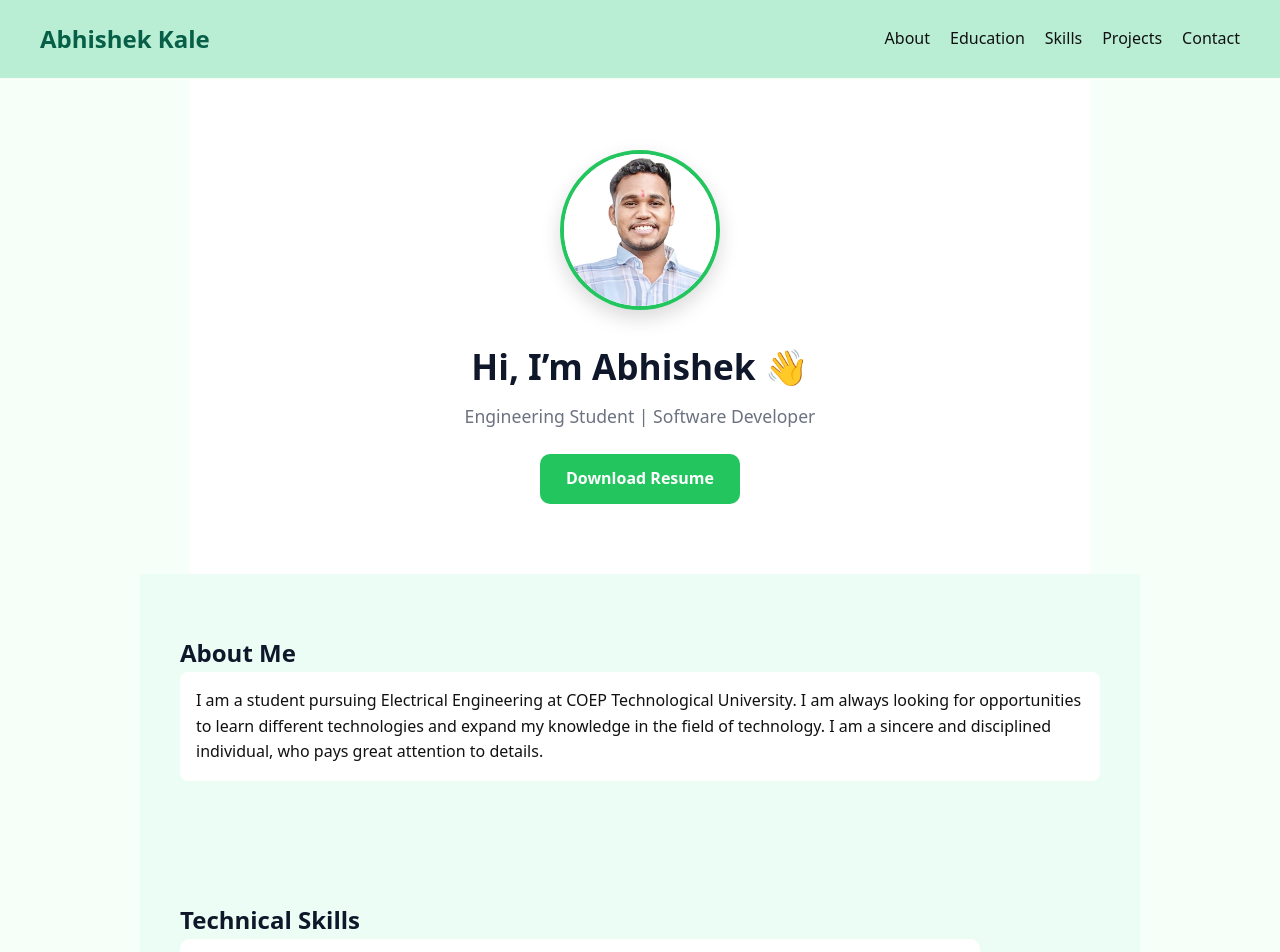
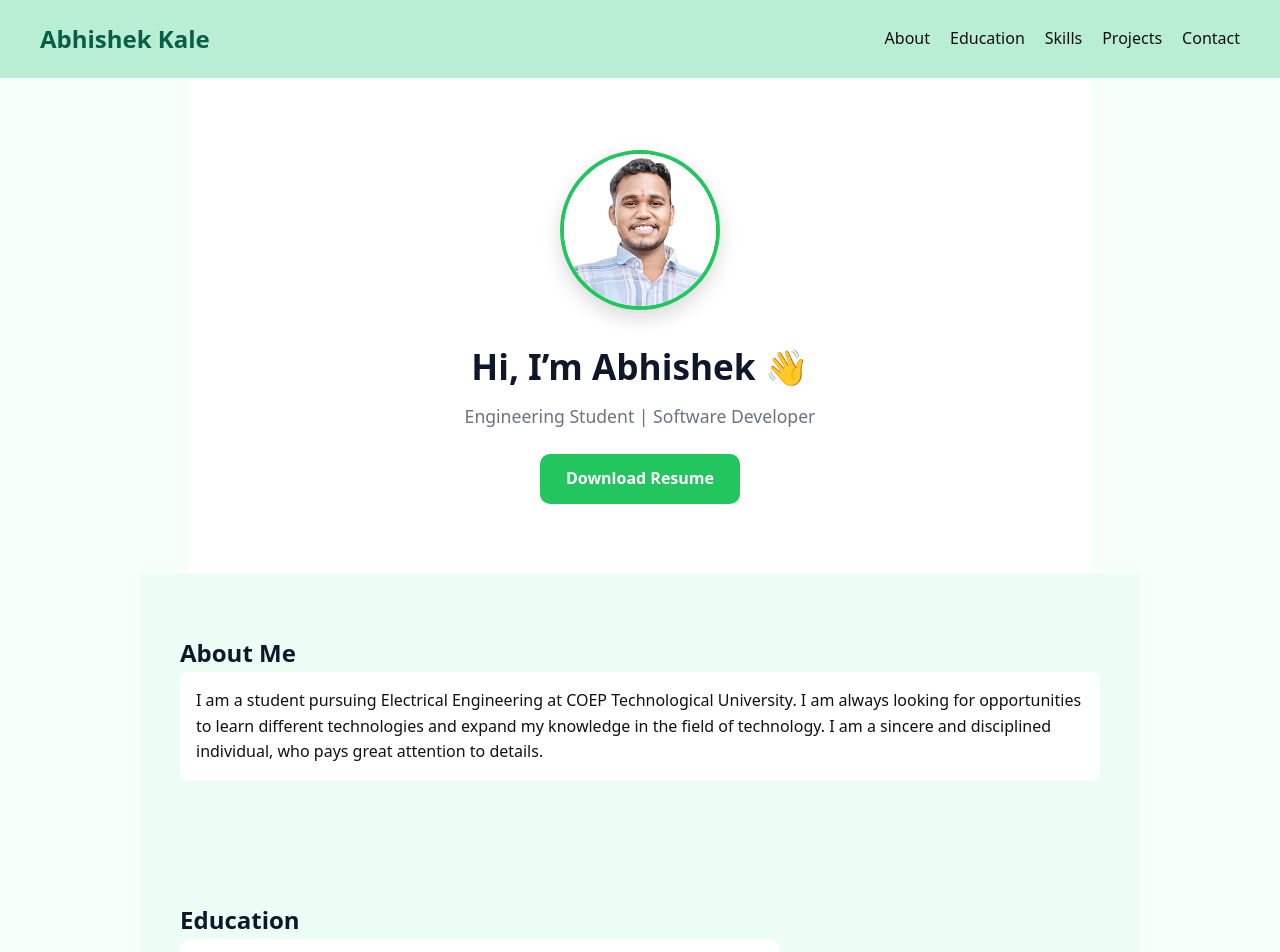
Before and after one commit to Abhishek10946/portfolio, a React (Vite) app: page / in a window 1280 px wide. Shown: the top 952 px of the page. Built offline with nearby package versions, Linux system fonts and the light colour scheme.

Commit message:
Update App.jsx

```diff
--- a/src/App.jsx
+++ b/src/App.jsx
@@ -19,10 +19,10 @@ export default function App() {
 
       <Hero />
       <About />
+      <Education />
       <Skills />
       <Projects />
       <Experience />
-      <Education />
       <TestScores />
       <ExtraCurricular />
       <Contact />
```
